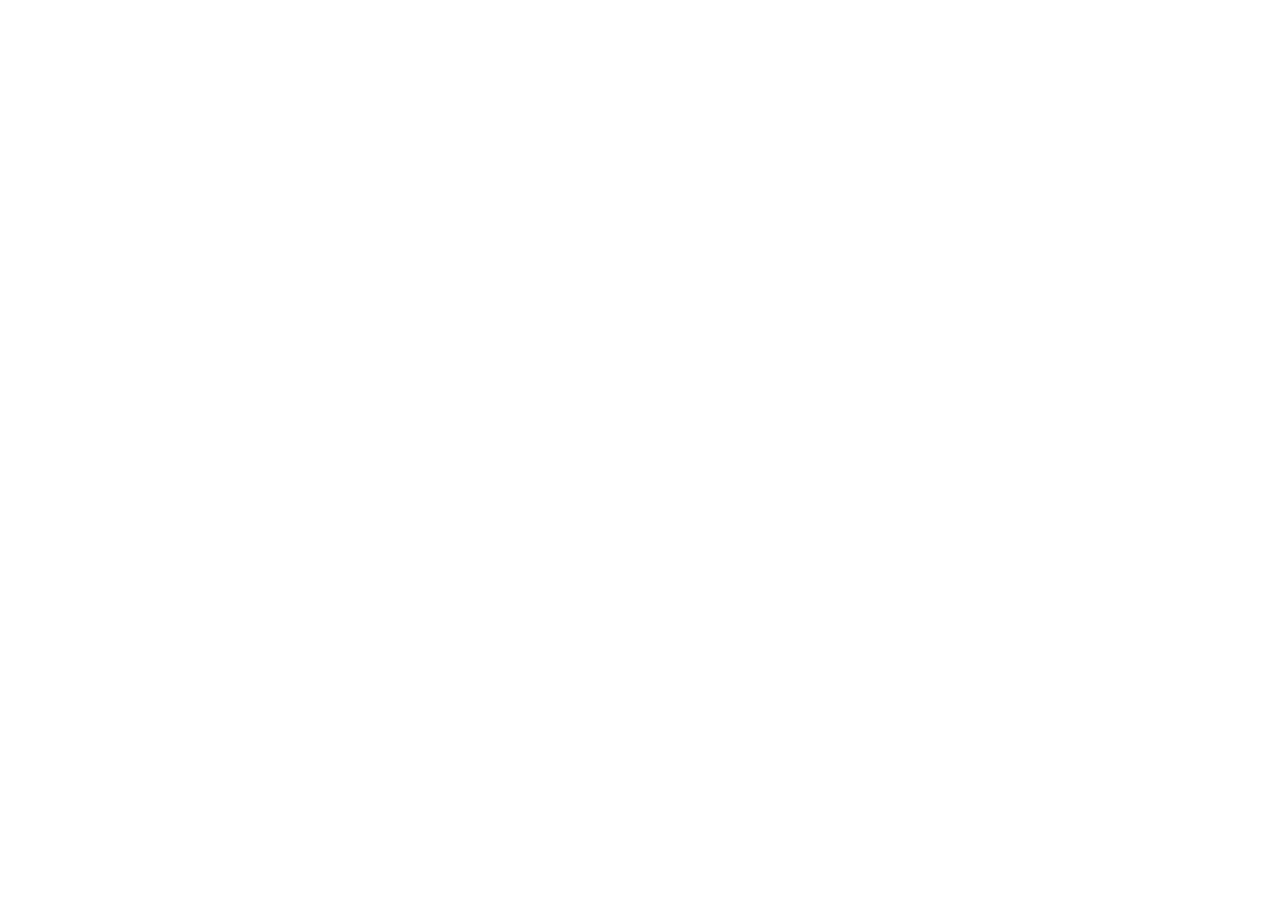
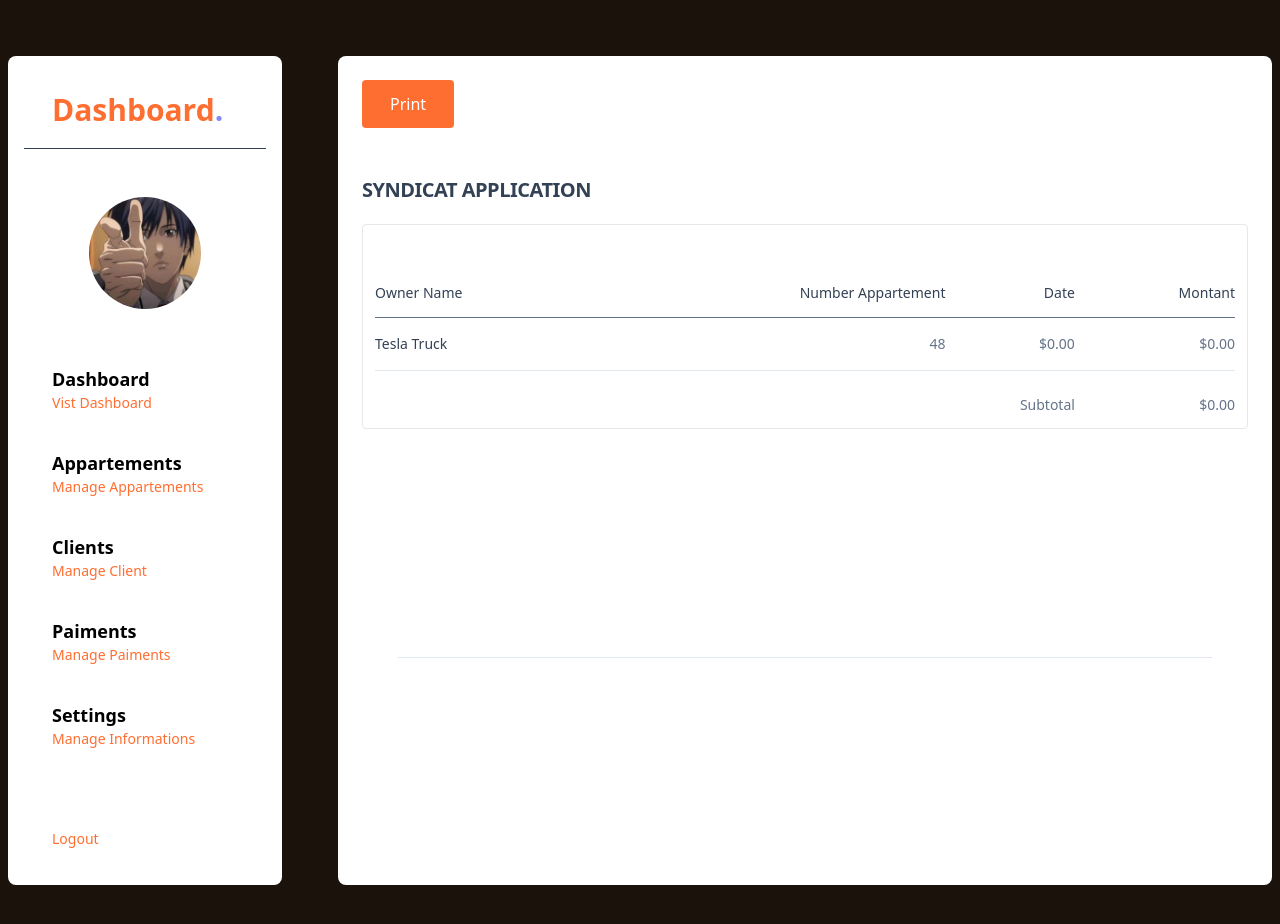
Before and after one commit to NoureddineMa/Syndicat-Application, a React (Create React App) app in the folder client/: page /generatePdf/1 in a window 1280 px wide. Before the commit this address had no page. Shown: the top 924 px of the page. Before the commit the page ends 800 px from the top, so only its background shows below. Built offline with nearby package versions, Linux system fonts and the light colour scheme; the HTML template or start-up script is replaced by a standard one.

Commit message:
generate a pdf styling

```diff
--- a/client/src/App.js
+++ b/client/src/App.js
@@ -13,7 +13,7 @@ import { UserProvider } from './Components/context/UserContext.js';
 import UpdateClient from './Components/Dashboard/Update/UpdateClient.jsx';
 import Settings from './Components/Dashboard/Settings.jsx';
 import Notfound from './Components/Notfound.jsx';
-
+import GeneratePdf from './Components/Dashboard/Data/GeneratePdf.jsx';
 
 
 
@@ -32,6 +32,7 @@ function App() {
             <Route path='/AddClients' element={<AddClient/>} />
             <Route path='/UpdateClient/:id' element={<UpdateClient />} />
             <Route path='/Paiments' element={<Paiments/>} />
+            <Route path='/generatePdf/:id' element={<GeneratePdf />} />
             <Route path='/AddPaiments' element={<AddPaiments />} />
             <Route path='/Settings' element={<Settings/>} />
        </Route>
--- /dev/null
+++ b/client/src/Components/Dashboard/Data/GeneratePdf.jsx
@@ -0,0 +1,88 @@
+import React from 'react'
+
+function GeneratePdf() {
+
+
+
+    return (
+        <>
+            <button className='bg-[#FF6E31] rounded px-7 py-3 text-white'>Print</button>
+            <section className="">
+                <div className="max-w-5xl mx-auto py-7 bg-white">
+                    <article className="overflow-hidden">
+                        <div className="bg-[white] rounded-b-md">
+                            <div className="">
+                                <div className="space-y-6 text-slate-700">
+                                    <p className="text-xl font-extrabold tracking-tight uppercase py-5 font-body">
+                                        Syndicat Application
+                                    </p>
+                                </div>
+                            </div>
+
+                            <div className="rounded border py-3 px-3">
+                                <div className="flex flex-col mx-0 mt-8">
+                                    <table className="min-w-full divide-y divide-slate-500">
+                                        <thead>
+                                            <tr>
+                                                <th scope="col" className="py-3.5 pl-4 pr-3 text-left text-sm font-normal text-slate-700 sm:pl-6 md:pl-0">
+                                                Owner Name
+                                                </th>
+                                                <th scope="col" className="hidden py-3.5 px-3 text-right text-sm font-normal text-slate-700 sm:table-cell">
+                                                Number Appartement
+                                                </th>
+                                                <th scope="col" className="hidden py-3.5 px-3 text-right text-sm font-normal text-slate-700 sm:table-cell">
+                                                Date
+                                                </th>
+                                                <th scope="col" className="py-3.5 pl-3 pr-4 text-right text-sm font-normal text-slate-700 sm:pr-6 md:pr-0">
+                                                Montant
+                                                </th>
+                                            </tr>
+                                        </thead>
+                                        <tbody>
+                                            <tr className="border-b border-slate-200">
+                                                <td className="py-4 pl-4 pr-3 text-sm sm:pl-6 md:pl-0">
+                                                    <div className="font-medium text-slate-700">Tesla Truck</div>
+                                                    <div className="mt-0.5 text-slate-500 sm:hidden">
+                                                        1 unit at $0.00
+                                                    </div>
+                                                </td>
+                                                <td className="hidden px-3 py-4 text-sm text-right text-slate-500 sm:table-cell">
+                                                    48
+                                                </td>
+                                                <td className="hidden px-3 py-4 text-sm text-right text-slate-500 sm:table-cell">
+                                                    $0.00
+                                                </td>
+                                                <td className="py-4 pl-3 pr-4 text-sm text-right text-slate-500 sm:pr-6 md:pr-0">
+                                                    $0.00
+                                                </td>
+                                            </tr>
+
+                                            {/* Here you can write more products/tasks that you want to charge for*/}
+                                        </tbody>
+                                        <tfoot>
+                                            <tr>
+                                                <th scope="row" colSpan={3} className="hidden pt-6 pl-6 pr-3 text-sm font-light text-right text-slate-500 sm:table-cell md:pl-0">
+                                                    Subtotal
+                                                </th>
+                                                <td className="pt-6 pl-3 pr-4 text-sm text-right text-slate-500 sm:pr-6 md:pr-0">
+                                                    $0.00
+                                                </td>
+                                            </tr>
+                                        </tfoot>
+                                    </table>
+                                </div>
+                            </div>
+                            <div className="mt-48 p-9">
+                                <div className="border-t pt-9 border-slate-200">
+                                </div>
+                            </div>
+                        </div>
+                    </article>
+                </div>
+            </section>
+
+        </>
+    )
+}
+
+export default GeneratePdf
--- a/client/src/Components/Dashboard/Data/Paiments.jsx
+++ b/client/src/Components/Dashboard/Data/Paiments.jsx
@@ -64,6 +64,8 @@ function Paiments() {
                     </th>
                     <th className="whitespace-nowrap px-4 py-2 text-left font-medium text-gray-900 dark:text-white">
                     </th>
+                    <th className="whitespace-nowrap px-4 py-2 text-left font-medium text-gray-900 dark:text-white">
+                    </th>
                 </tr>
             </thead>
             <tbody className="divide-y divide-gray-200 dark:divide-gray-700">
@@ -91,6 +93,17 @@ function Paiments() {
                                     </span>
                                 </button>
                     </td>
+                <Link to={`/generatePdf/${paiment._id}`}>
+                    <td className="whitespace-nowrap px-4 py-2 text-gray-700 dark:text-gray-200">
+
+                        <button  className="group relative inline-block text-sm font-medium text-[#4E6C50] focus:outline-none focus:ring active:text-[#DC0000]">
+                            <span className="absolute inset-0 translate-x-0.5 translate-y-0.5 bg-[#4E6C50] transition-transform group-hover:translate-y-0 group-hover:translate-x-0" />
+                            <span className="relative block border border-current bg-white px-8 py-3">
+                                VIEW TO PRINT
+                            </span>
+                        </button>
+                    </td>
+                </Link>
                 </tr>
                 )))}
             </tbody>
```
